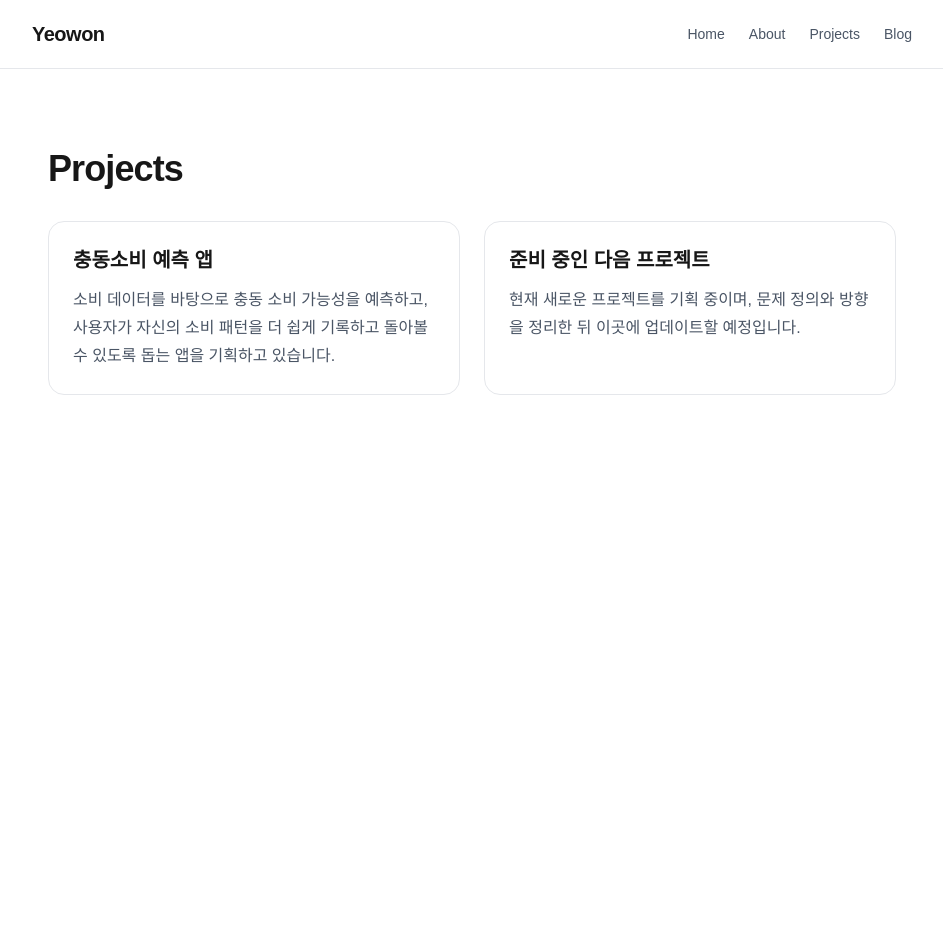
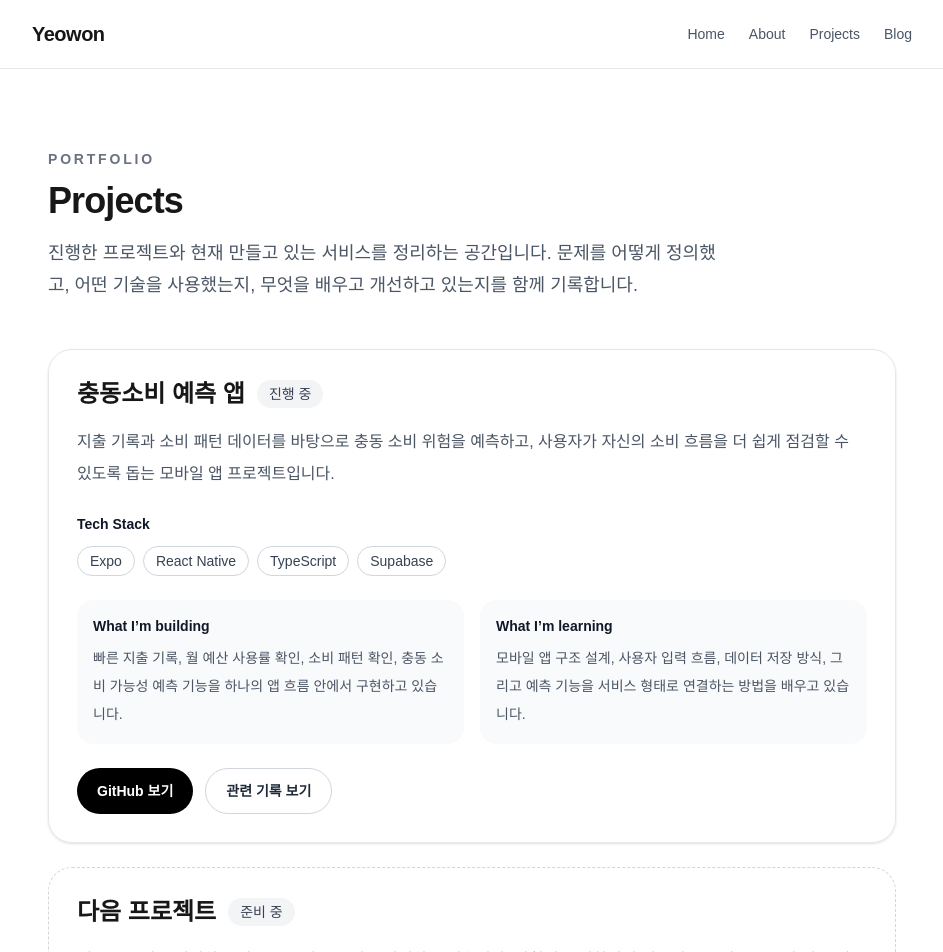
Before and after one commit to yeowon083/my-portfolio-blog, a Next.js app: page /projects in a window 1280 px wide. Shown: the top 952 px of the page, without its empty margins (168-1111 px from the left). Before the commit the page ends 800 px from the top, so only its background shows below. Built offline with nearby package versions, Linux system fonts and the light colour scheme.

Commit message:
update projects page

```diff
--- a/app/projects/page.tsx
+++ b/app/projects/page.tsx
@@ -1,24 +1,118 @@
 export default function ProjectsPage() {
   return (
     <main className="max-w-4xl mx-auto px-6 py-20">
-      <h1 className="text-4xl font-bold tracking-tight mb-8">Projects</h1>
+      <section className="mb-12">
+        <p className="text-sm font-semibold tracking-[0.2em] text-gray-500 uppercase mb-3">
+          Portfolio
+        </p>
+        <h1 className="text-4xl font-bold tracking-tight mb-4">Projects</h1>
+        <p className="text-lg text-gray-600 leading-8 max-w-2xl">
+          진행한 프로젝트와 현재 만들고 있는 서비스를 정리하는 공간입니다.
+          문제를 어떻게 정의했고, 어떤 기술을 사용했는지, 무엇을 배우고
+          개선하고 있는지를 함께 기록합니다.
+        </p>
+      </section>
 
-      <div className="grid gap-6 md:grid-cols-2">
-        <article className="rounded-2xl border border-gray-200 p-6">
-          <h2 className="text-xl font-semibold mb-3">충동소비 예측 앱</h2>
-          <p className="text-gray-600 leading-7">
-            소비 데이터를 바탕으로 충동 소비 가능성을 예측하고, 사용자가 자신의
-            소비 패턴을 더 쉽게 기록하고 돌아볼 수 있도록 돕는 앱을 기획하고
-            있습니다.
+      <div className="grid gap-6">
+        <article className="rounded-3xl border border-gray-200 p-7 shadow-sm">
+          <div className="flex flex-wrap items-center gap-3 mb-4">
+            <h2 className="text-2xl font-semibold">충동소비 예측 앱</h2>
+            <span className="rounded-full bg-gray-100 px-3 py-1 text-sm text-gray-700">
+              진행 중
+            </span>
+          </div>
+
+          <p className="text-gray-600 leading-8 mb-6">
+            지출 기록과 소비 패턴 데이터를 바탕으로 충동 소비 위험을 예측하고,
+            사용자가 자신의 소비 흐름을 더 쉽게 점검할 수 있도록 돕는 모바일 앱
+            프로젝트입니다.
           </p>
+
+          <div className="mb-6">
+            <h3 className="text-sm font-semibold text-gray-900 mb-3">
+              Tech Stack
+            </h3>
+            <div className="flex flex-wrap gap-2">
+              <span className="rounded-full border border-gray-300 px-3 py-1 text-sm text-gray-700">
+                Expo
+              </span>
+              <span className="rounded-full border border-gray-300 px-3 py-1 text-sm text-gray-700">
+                React Native
+              </span>
+              <span className="rounded-full border border-gray-300 px-3 py-1 text-sm text-gray-700">
+                TypeScript
+              </span>
+              <span className="rounded-full border border-gray-300 px-3 py-1 text-sm text-gray-700">
+                Supabase
+              </span>
+            </div>
+          </div>
+
+          <div className="grid gap-4 md:grid-cols-2 mb-6">
+            <div className="rounded-2xl bg-gray-50 p-4">
+              <h3 className="text-sm font-semibold text-gray-900 mb-2">
+                What I’m building
+              </h3>
+              <p className="text-sm text-gray-600 leading-7">
+                빠른 지출 기록, 월 예산 사용률 확인, 소비 패턴 확인, 충동 소비
+                가능성 예측 기능을 하나의 앱 흐름 안에서 구현하고 있습니다.
+              </p>
+            </div>
+
+            <div className="rounded-2xl bg-gray-50 p-4">
+              <h3 className="text-sm font-semibold text-gray-900 mb-2">
+                What I’m learning
+              </h3>
+              <p className="text-sm text-gray-600 leading-7">
+                모바일 앱 구조 설계, 사용자 입력 흐름, 데이터 저장 방식, 그리고
+                예측 기능을 서비스 형태로 연결하는 방법을 배우고 있습니다.
+              </p>
+            </div>
+          </div>
+
+          <div className="flex flex-wrap gap-3">
+            <a
+              href="https://github.com/yeowon083/impulsive-spending-app"
+              target="_blank"
+              rel="noreferrer"
+              className="inline-flex items-center rounded-full bg-black px-5 py-3 text-sm font-semibold text-white transition hover:opacity-85"
+            >
+              GitHub 보기
+            </a>
+            <a
+              href="/blog"
+              className="inline-flex items-center rounded-full border border-gray-300 px-5 py-3 text-sm font-semibold text-gray-800 transition hover:bg-gray-100"
+            >
+              관련 기록 보기
+            </a>
+          </div>
         </article>
 
-        <article className="rounded-2xl border border-gray-200 p-6">
-          <h2 className="text-xl font-semibold mb-3">준비 중인 다음 프로젝트</h2>
-          <p className="text-gray-600 leading-7">
-            현재 새로운 프로젝트를 기획 중이며, 문제 정의와 방향을 정리한 뒤
-            이곳에 업데이트할 예정입니다.
+        <article className="rounded-3xl border border-dashed border-gray-300 p-7">
+          <div className="flex flex-wrap items-center gap-3 mb-4">
+            <h2 className="text-2xl font-semibold">다음 프로젝트</h2>
+            <span className="rounded-full bg-gray-100 px-3 py-1 text-sm text-gray-700">
+              준비 중
+            </span>
+          </div>
+
+          <p className="text-gray-600 leading-8 mb-6">
+            새로운 문제를 정의하고 다음 프로젝트 주제를 정리하고 있습니다.
+            방향이 구체화되면 이곳에 프로젝트 목표와 사용 기술, 진행 과정을
+            추가할 예정입니다.
           </p>
+
+          <div className="flex flex-wrap gap-2">
+            <span className="rounded-full border border-gray-300 px-3 py-1 text-sm text-gray-700">
+              Problem Solving
+            </span>
+            <span className="rounded-full border border-gray-300 px-3 py-1 text-sm text-gray-700">
+              Service Planning
+            </span>
+            <span className="rounded-full border border-gray-300 px-3 py-1 text-sm text-gray-700">
+              Coming Soon
+            </span>
+          </div>
         </article>
       </div>
     </main>
```
